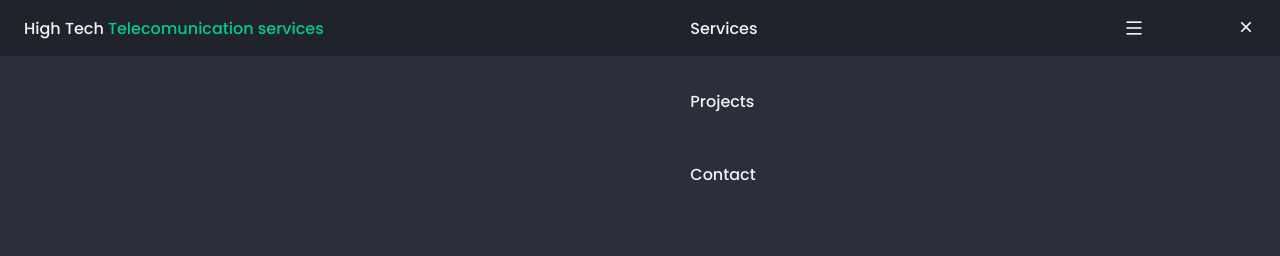
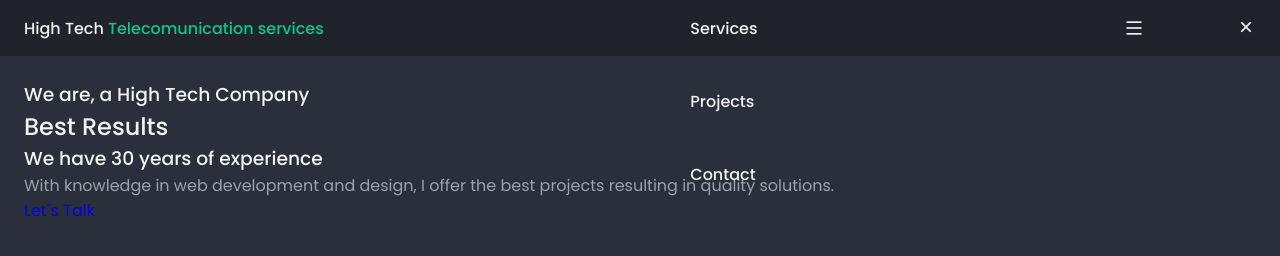
Before and after one commit to RupertoTacuche/HHerrera, a plain HTML site: page index.html in a window 1280 px wide. Drawn offline with nearby package versions, Linux system fonts and the light colour scheme.

Commit message:
hherra1.6

```diff
--- a/index.html
+++ b/index.html
@@ -61,7 +61,23 @@
       <main class="main">
          <!--==================== HOME ====================-->
          <section class="home section" id="home">
-
+            <div class="home__container container grid">
+               <div class="home__content">
+                  <div class="home__data">
+                     <h3 class="home__subtitle">
+                        We are, <span> a High Tech Company</span>
+                     </h3>
+                     <h1 class="home__title">Best Results</h1>
+                     <h3 class="home__education">We have 30 years of experience</h3>
+                     <p class="home__description">
+                        With knowledge in web development and
+                        design, I offer the best projects resulting
+                        in quality solutions.
+                     </p>
+                     <a href="#contact" class="button">Let´s Talk</a>
+                  </div>
+               </div>
+            </div>
          </section>
 
          <!--==================== ABOUT ====================-->
```
